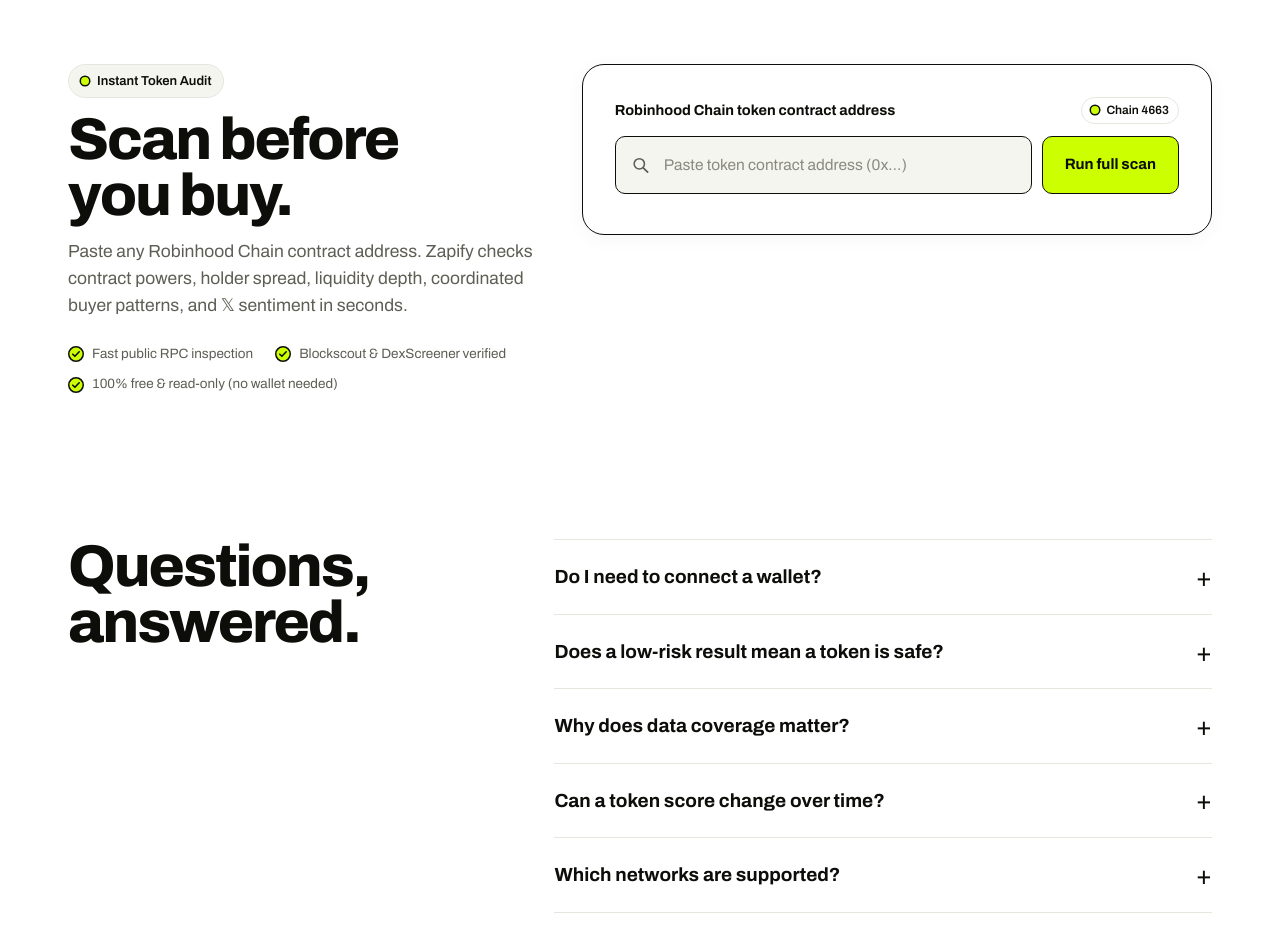
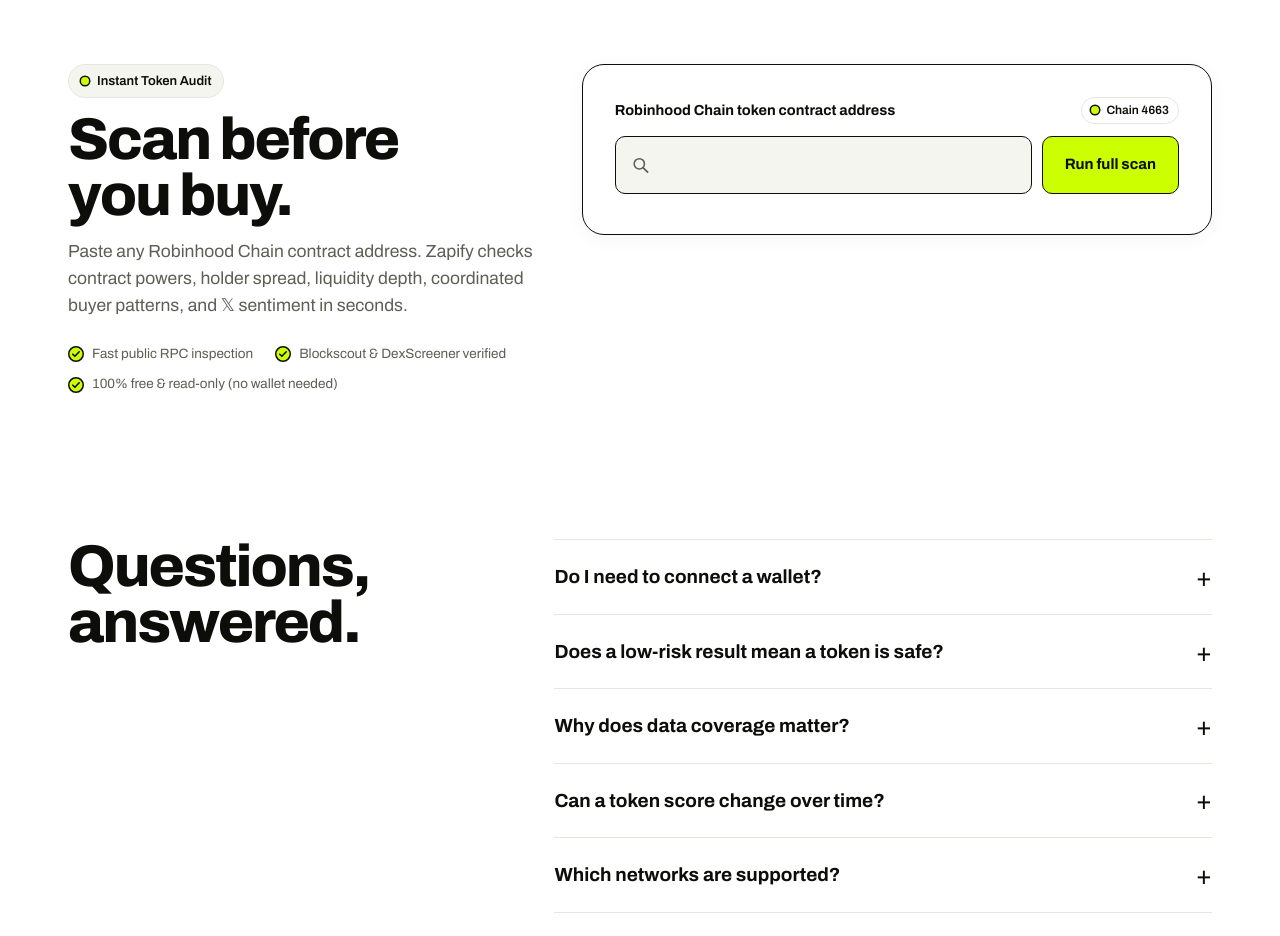
Before and after one commit to zapifyaudit/Zapify, a website: page index.html in a window 1280 px wide. Shown: the part 3260-4196 px from the top of the page. Drawn offline with Linux system fonts and the light colour scheme; no server answers.

Commit message:
Remove placeholder text from main scan input

```diff
--- a/index.html
+++ b/index.html
@@ -750,7 +750,7 @@ body[data-state="result"] .rise.d2{ animation-delay:.12s; }
       <div class="scan-row">
         <div class="field">
           <svg aria-hidden="true"><use href="#lens"/></svg>
-          <input type="text" class="input" id="mainInput" placeholder="Paste token contract address (0x…)" autocomplete="off" spellcheck="false">
+          <input type="text" class="input" id="mainInput" placeholder="" autocomplete="off" spellcheck="false">
         </div>
         <button class="btn btn-lime" id="mainScanBtn" type="button">Run full scan</button>
       </div>
```
Also changed, not shown: public/index.html (+1 -1 lines).
